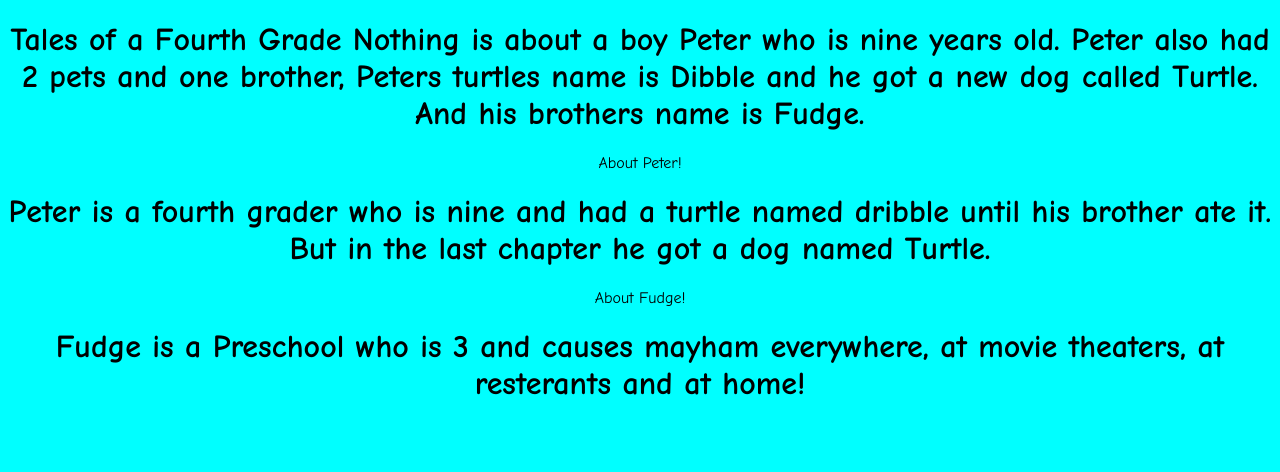
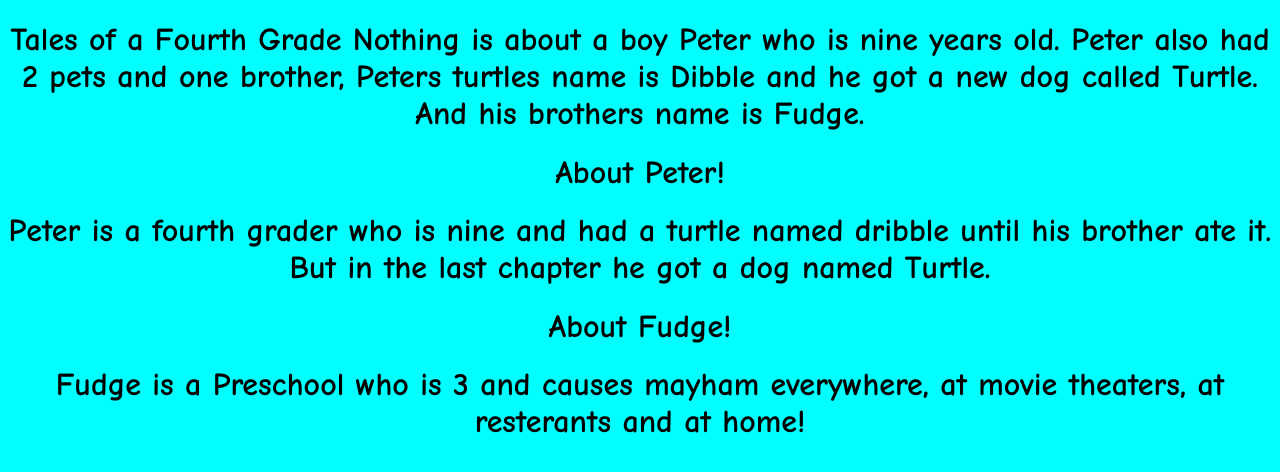
Before and after one commit to jackfun61/Jacksons-book-report, a plain HTML site: page AboutTOAFGN.html in a window 1280 px wide. Drawn offline with Linux system fonts and the light colour scheme.

Commit message:
Update AboutTOAFGN.html

```diff
--- a/AboutTOAFGN.html
+++ b/AboutTOAFGN.html
@@ -5,7 +5,7 @@
     <title>Jacksons book report</title>
 <style>
 body {
-    font-family: "Comic Sans MS", "Comic Sans", cursive, sans-serif;
+    font-family: "Comic Sans MS", "Comic Sans", sans-serif;
     background-color: cyan;
 }
 
@@ -19,9 +19,9 @@ h1 {
 <header>
  <made by Jackson R Sherno.</h1>
 <h1>Tales of a Fourth Grade Nothing is about a boy Peter who is nine years old. Peter also had 2 pets and one brother, Peters turtles name is Dibble and he got a new dog called Turtle. And his brothers name is Fudge.</h1>
-<h>About Peter!</h>
+<h1>About Peter!</h1>
 <h1>Peter is a fourth grader who is nine and had a turtle named dribble until his brother ate it. But in the last chapter he got a dog named Turtle.</h1>
-<h>About Fudge!</h>
+<h1>About Fudge!</h1>
 <h1>Fudge is a Preschool who is 3 and causes mayham everywhere, at movie theaters, at resterants and at home!</h1>
 </body>
 </html>
```
